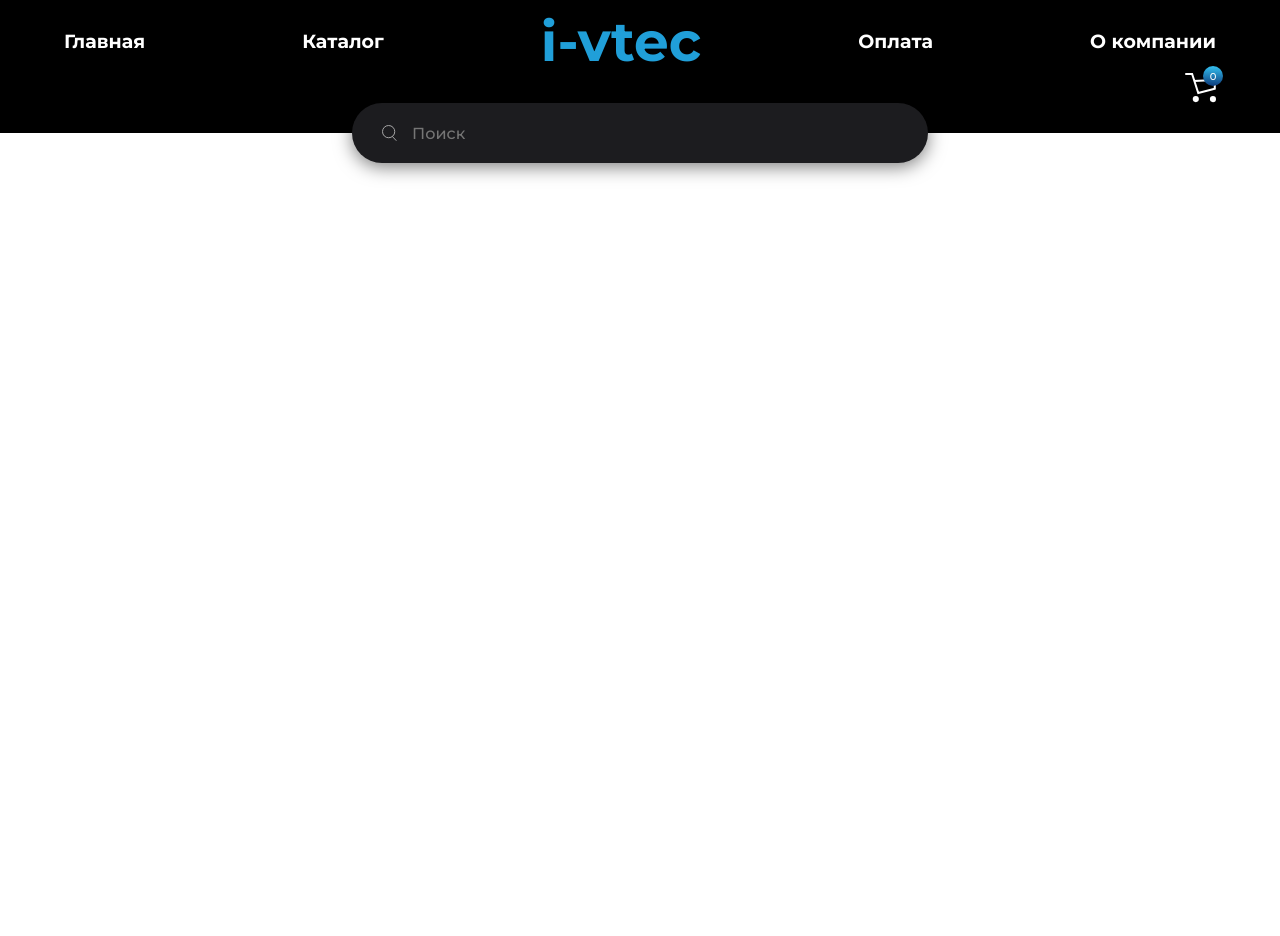
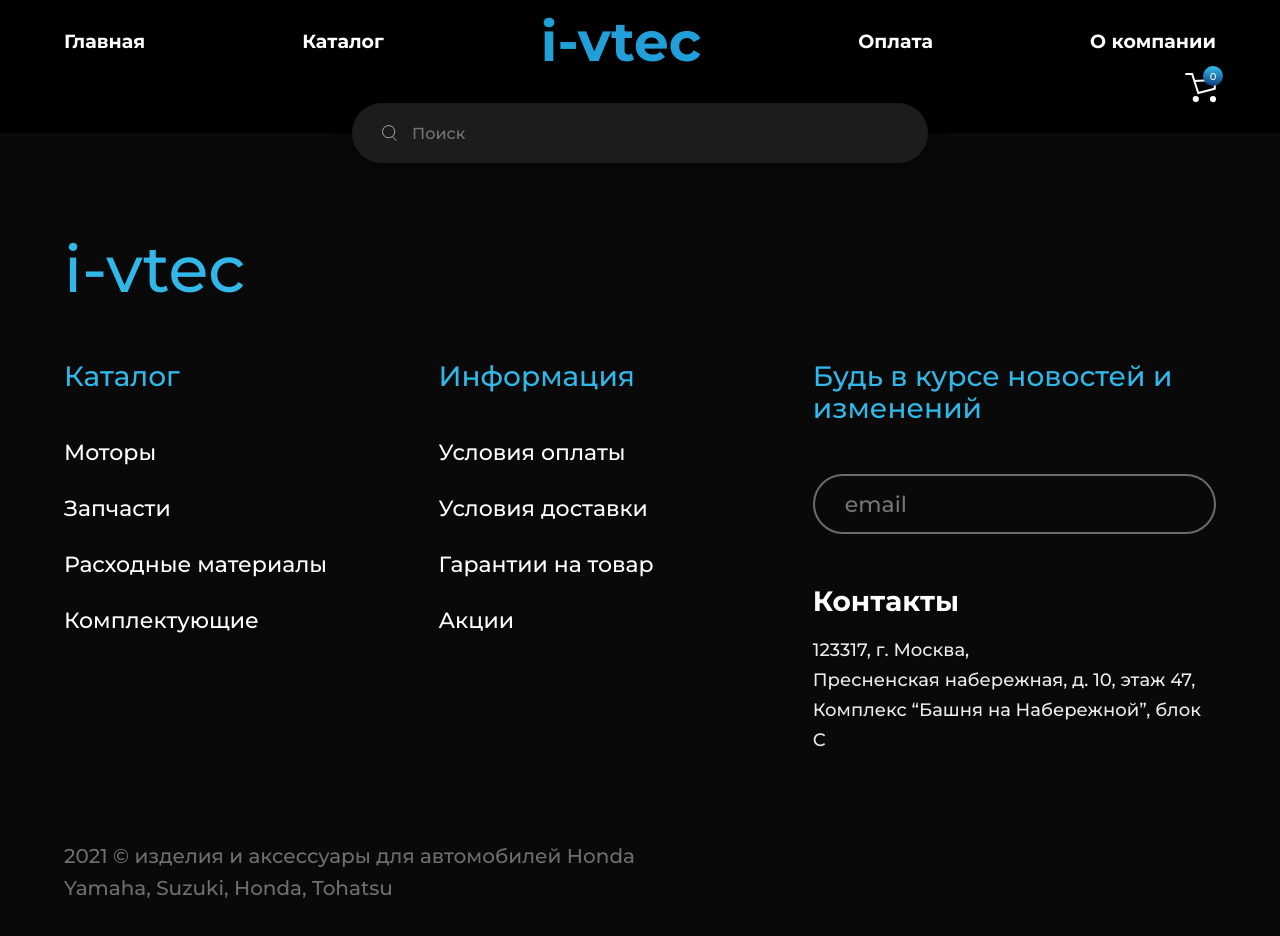
Before and after one commit to konstantinosaulenko/i-vtec, a Vue app: page / in a window 1280 px wide. Shown: the top 936 px of the page. Before the commit the page ends 800 px from the top, so only its background shows below. Built offline with nearby package versions, Linux system fonts and the light colour scheme.

Commit message:
feat: footer

```diff
--- a/src/App.vue
+++ b/src/App.vue
@@ -1,16 +1,19 @@
 <template>
   <div id="app">
     <Header/>
+    <Footer/>
   </div>
 </template>
 
 <script>
 import Header from '@/components/Header'
+import Footer from '@/components/Footer'
 
 export default {
   name: 'App',
   components: {
     Header,
+    Footer
   }
 }
 </script>
--- /dev/null
+++ b/src/assets/style/components/_footer.scss
@@ -0,0 +1,147 @@
+.footer {
+  background-color: #090909;
+  padding: 125px 0 70px;
+
+  @media (max-width: 745px) {
+    padding: 50px 0;
+  }
+
+  &__row {
+    display: flex;
+    justify-content: space-between;
+
+    @media (max-width: 1500px) {
+      flex-wrap: wrap;
+    }
+
+    &:last-of-type {
+      margin-top: 85px;
+
+      @media (max-width: 745px) {
+        margin-top: 0;
+      }
+    }
+  }
+
+  &__col {
+    width: 25%;
+
+    @media (max-width: 991px) {
+      width: 50%;
+    }
+
+    @media (max-width: 745px) {
+      width: 100%;
+      margin-bottom: 50px;
+    }
+
+    &:first-of-type {
+      @media (max-width: 1500px) {
+        width: 100%;
+        margin-bottom: 80px;
+      }
+
+      @media (max-width: 745px) {
+        margin-bottom: 50px;
+      }
+    }
+
+    &:last-of-type {
+      width: 35%;
+
+      @media (max-width: 991px) {
+        width: 100%;
+        margin-top: 80px;
+      }
+
+      @media (max-width: 745px) {
+        margin-top: 0;
+      }
+    }
+
+    &-list {
+      display: flex;
+      flex-direction: column;
+    }
+
+    &-item {
+      font-weight: 500;
+      font-size: 22px;
+      line-height: 22px;
+      text-decoration: none;
+      color: #FFFFFF;
+
+      &:not(:last-of-type) {
+        margin-bottom: 34px;
+
+        @media (max-width: 745px) {
+          margin-bottom: 18px;
+        }
+      }
+
+      &_title {
+        font-weight: 500;
+        font-size: 28px;
+        line-height: 32px;
+        color: #31B7E8;
+        margin-bottom: 50px !important;
+
+        @media (max-width: 745px) {
+          margin-bottom: 30px !important;
+        }
+      }
+
+      &-contacts {
+        &-title {
+          font-weight: bold;
+          font-size: 28px;
+          line-height: 34px;
+          color: #FFFFFF;
+          margin-bottom: 17px;
+        }
+
+        &-text-row {
+          font-weight: 500;
+          font-size: 18px;
+          line-height: 30px;
+          color: #ECECEC;
+        }
+      }
+
+      &-search {
+        margin-bottom: 50px !important;
+
+        &-input {
+          width: 100%;
+          height: 60px;
+          border: 2px solid rgba(255, 255, 255, 0.4);
+          background-color: transparent;
+          border-radius: 55px;
+          padding: 0 30px;
+
+          @media (max-width: 991px) {
+            width: 80%;
+          }
+
+          @media (max-width: 745px) {
+            width: 100%;
+          }
+        }
+      }
+    }
+  }
+
+  &__logo {
+    font-weight: 500;
+    font-size: 65px;
+    line-height: 22px;
+    color: #31B7E8;
+  }
+
+  &__policy-text {
+    font-weight: 500;
+    font-size: 20px;
+    line-height: 32px;
+    color: #6E6E6E;
+  }
+}
--- a/src/assets/style/style.scss
+++ b/src/assets/style/style.scss
@@ -1,2 +1,3 @@
 @import './settings';
 @import './components/header';
+@import './components/footer';
--- /dev/null
+++ b/src/components/Footer.vue
@@ -0,0 +1,67 @@
+<template>
+  <footer class="footer">
+    <div class="container">
+      <div class="footer__row">
+        <div class="footer__col">
+          <div class="footer__logo">i-vtec</div>
+        </div>
+
+        <div class="footer__col">
+          <div class="footer__col-list">
+            <a href="#" class="footer__col-item footer__col-item_title">Каталог</a>
+            <a href="#" class="footer__col-item">Моторы</a>
+            <a href="#" class="footer__col-item">Запчасти</a>
+            <a href="#" class="footer__col-item">Расходные материалы</a>
+            <a href="#" class="footer__col-item">Комплектующие</a>
+          </div>
+        </div>
+
+        <div class="footer__col">
+          <div class="footer__col-list">
+            <a href="#" class="footer__col-item footer__col-item_title">Информация</a>
+            <a href="#" class="footer__col-item">Условия оплаты</a>
+            <a href="#" class="footer__col-item">Условия доставки</a>
+            <a href="#" class="footer__col-item">Гарантии на товар</a>
+            <a href="#" class="footer__col-item">Акции</a>
+          </div>
+        </div>
+
+        <div class="footer__col">
+          <div class="footer__col-list">
+            <a href="#" class="footer__col-item footer__col-item_title">Будь в курсе новостей и изменений </a>
+            <div class="footer__col-item footer__col-item-search">
+              <input type="text" class="footer__col-item-search-input" placeholder="email">
+            </div>
+            <div class="footer__col-item footer__col-item-contacts">
+              <div class="footer__col-item-contacts-title">Контакты</div>
+              <div class="footer__col-item-contacts-text">
+                <div class="footer__col-item-contacts-text-row">123317, г. Москва,</div>
+                <div class="footer__col-item-contacts-text-row">Пресненская набережная, д. 10, этаж 47,</div>
+                <div class="footer__col-item-contacts-text-row">Комплекс “Башня на Набережной”, блок С</div>
+              </div>
+            </div>
+          </div>
+        </div>
+      </div>
+      <div class="footer__row">
+        <div class="footer__policy">
+          <div class="footer__policy-text">
+            2021 © изделия и аксессуары для автомобилей Honda
+          </div>
+          <div class="footer__policy-text">
+            Yamaha, Suzuki, Honda, Tohatsu
+          </div>
+        </div>
+      </div>
+    </div>
+  </footer>
+</template>
+
+<script>
+  export default {
+    name: 'Footer',
+    components: {}
+  }
+</script>
+
+<style></style>
```
